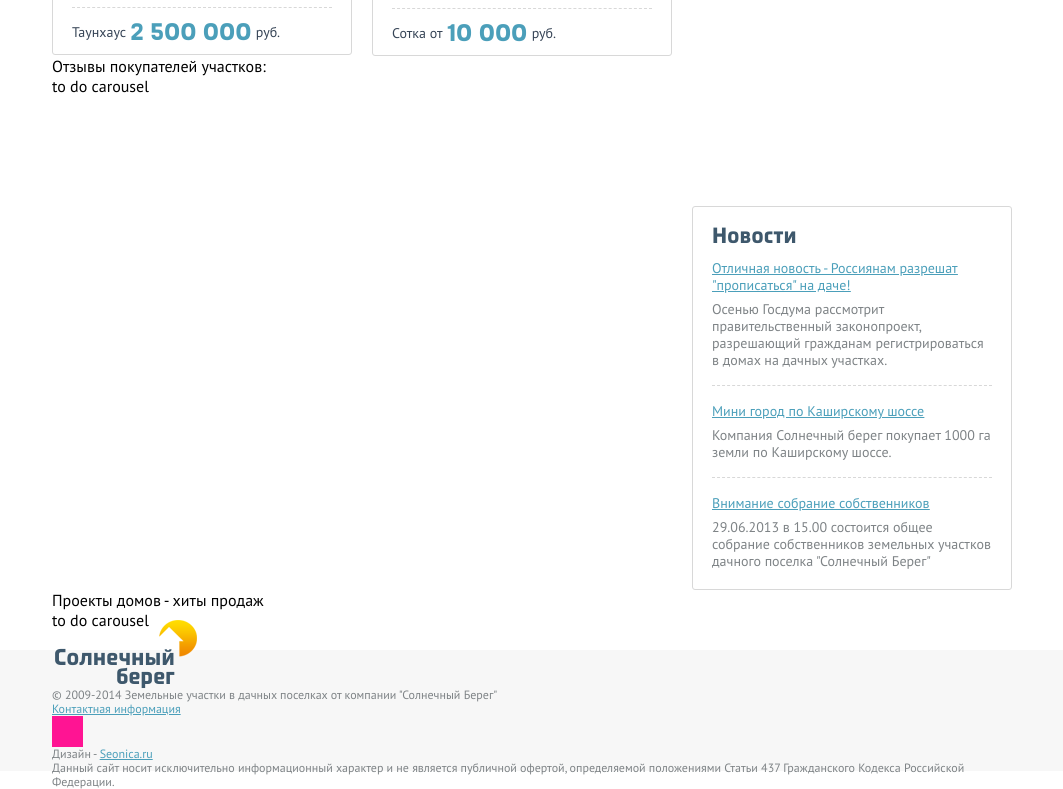
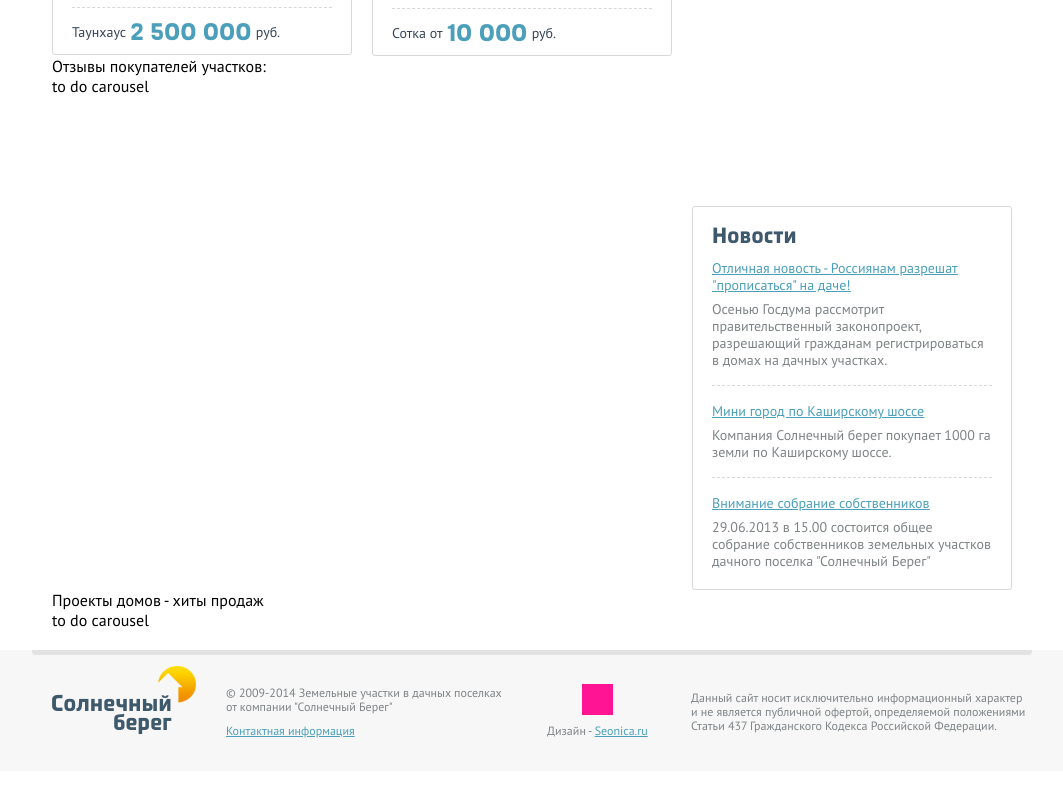
Before and after one commit to Cypher-kun/sb195.ru, a plain HTML site: page index.html in a window 1280 px wide. Shown: the part 1537-2326 px from the top of the page, without its empty margins (108-1171 px from the left). Drawn offline with Linux system fonts and the light colour scheme.

Commit message:
Added footer

```diff
--- a/css/footer-logo.css
+++ b/css/footer-logo.css
@@ -21,5 +21,5 @@
         background: url(../images/logo_footer.png);
         position: absolute;
         top: -30px;
-        right: -24px;
+        right: -26px;
     }
--- a/css/footer.css
+++ b/css/footer.css
@@ -4,14 +4,30 @@
     font-size: 12px;
     line-height: 14px;
     color: #7e8386;
+    position: relative;
 }
 
+    .footer__line {
+        background: #e2e2e2;
+        border-radius: 0 0 4px 4px;
+        width: 1000px;
+        height: 5px;
+        position: absolute;
+        top: 0;
+        left: -20px;
+    }
+
     .footer__logo {
-
+        position: absolute;
+        top: 46px;
+        left: -3px;
     }
 
     .footer__info {
-
+        width: 280px;
+        position: absolute;
+        top: 36px;
+        left: 174px;
     }
 
 
@@ -20,21 +36,31 @@
         }
 
         .footer__info__contacts {
-
+            margin-top: 10px;
         }
 
     .footer__data {
-
+        position: absolute;
+        top: 34px;
+        left: 495px;
     }
 
         .footer__data__counter {
-
+            text-align: center;
         }
 
+            .footer__data__counter__item {
+                display: inline-block;
+                vertical-align: top;
+            }
+
         .footer__data__developer {
-
+            margin-top: 9px;
         }
 
     .footer__warning {
-
+        width: 340px;
+        position: absolute;
+        top: 41px;
+        right: -19px;
     }
--- a/index.html
+++ b/index.html
@@ -315,6 +315,7 @@
             <div class="page__footer">
                 <div class="region">
                     <footer class="footer">
+                        <hr class="footer__line">
                         <div class="footer__logo">
                             <a class="footer-logo" href="#">
                                 <h1 class ="footer-logo__title">Солнечный берег</h1>
@@ -329,7 +330,9 @@
                         </div>
                         <div class="footer__data">
                             <div class="footer__data__counter">
-                                <div style="width: 31px; height: 31px; background: deeppink";></div>
+                                <div class="footer__data__counter__item">
+                                    <div style="width: 31px; height: 31px; background: deeppink";></div>
+                            </div>
                             </div>
                             <div class="footer__data__developer">
                                 Дизайн - <a class="link">Seonica.ru</a>
```
